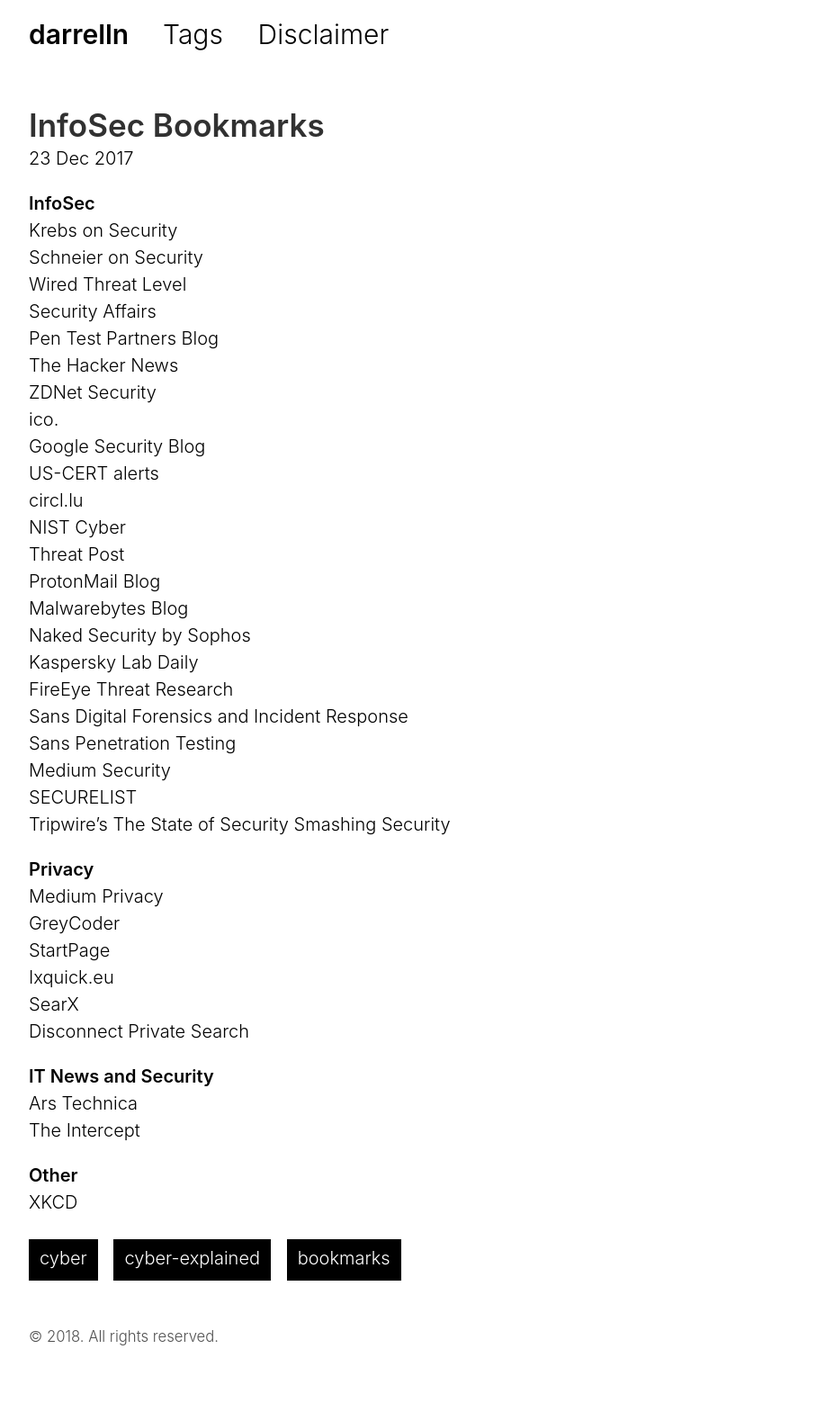
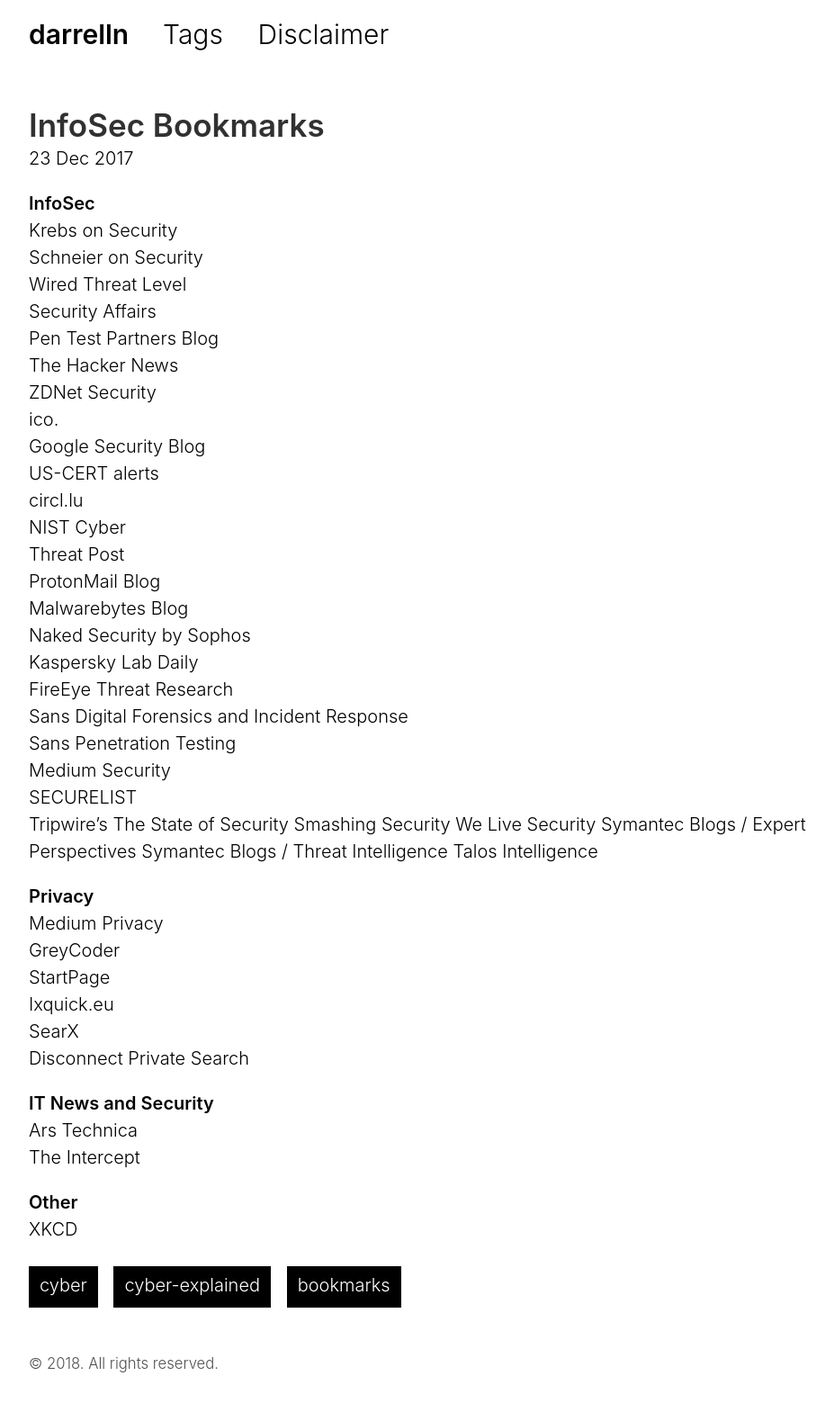
Before and after one commit to darrelln/darrelln.github.io, a Jekyll site: the page built from _posts/2017-12-23-infosec-bookmarks.md, in a window 1280 px wide. Shown: the whole page at 90% size, without its empty margins (128-1055 px from the left). Built offline with Jekyll 4.4.1, drawn with Linux system fonts in a browser that asks for light colours; nearby versions of some CDN libraries; before the commit the page ends 1539 px from its top, so only the background shows below that.

Commit message:
Updated.

```diff
--- a/_posts/2017-12-23-infosec-bookmarks.md
+++ b/_posts/2017-12-23-infosec-bookmarks.md
@@ -33,6 +33,10 @@
 [SECURELIST](https://securelist.com)<br>
 [Tripwire's The State of Security ](https://www.tripwire.com/state-of-security/)
 [Smashing Security](https://www.smashingsecurity.com)
+[We Live Security](https://www.welivesecurity.com)
+[Symantec Blogs / Expert Perspectives](https://wwww.symantec.com/blogs/expert-perspectives)
+[Symantec Blogs / Threat Intelligence](https://wwww.symantec.com/blogs/threat-intelligence)
+[Talos Intelligence](https://blog.talosintelligence.com)
 
 **Privacy**<br>
 [Medium Privacy](https://medium.com/search?q=privacy)<br>
```
